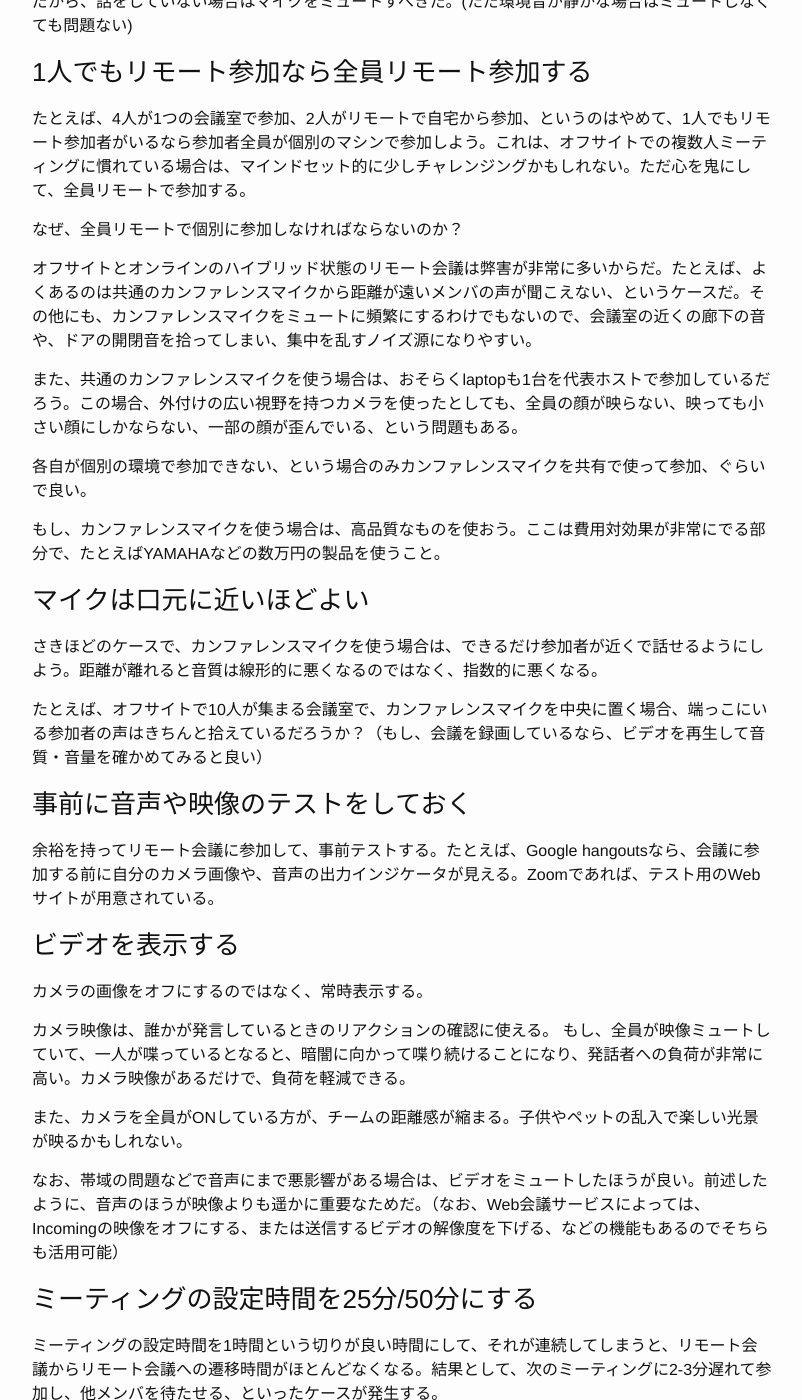
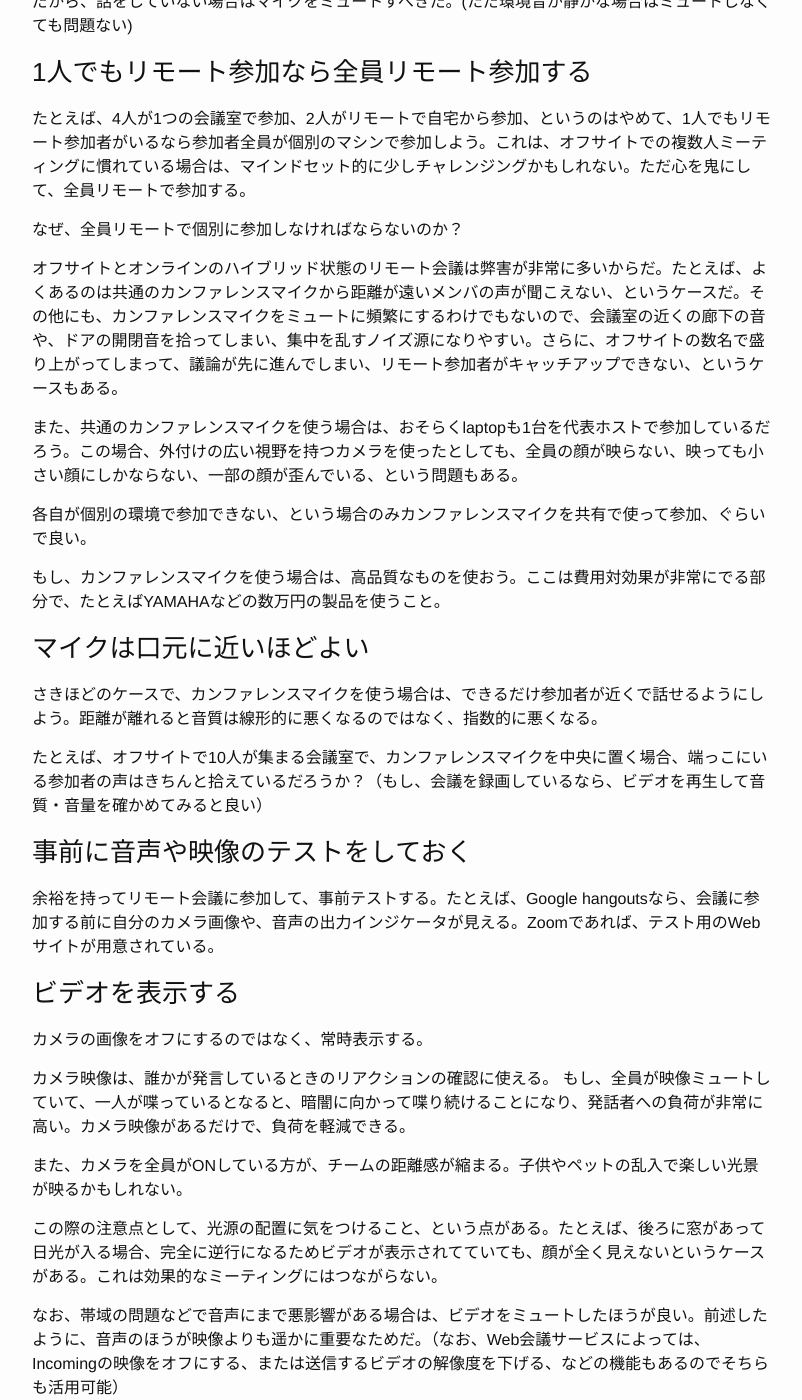
Before and after one commit to iwashi/iwashi.github.io, a Jekyll site: the page built from _posts/2020-03-27-Effective-Remote-Meeting.md, in a window 1280 px wide and 1400 px high, scrolled down 2133 px. Shown: the whole window, without its empty margins (238-1040 px from the left). Built offline with Jekyll 4.4.1, drawn with Linux system fonts in a browser that asks for light colours.

Commit message:
tiny brush up

```diff
--- a/_posts/2020-03-27-Effective-Remote-Meeting.md
+++ b/_posts/2020-03-27-Effective-Remote-Meeting.md
@@ -64,7 +64,7 @@ Zoom/WebEXなどのリモート会議には、電話回線を使った参加も
 
 なぜ、全員リモートで個別に参加しなければならないのか？
 
-オフサイトとオンラインのハイブリッド状態のリモート会議は弊害が非常に多いからだ。たとえば、よくあるのは共通のカンファレンスマイクから距離が遠いメンバの声が聞こえない、というケースだ。その他にも、カンファレンスマイクをミュートに頻繁にするわけでもないので、会議室の近くの廊下の音や、ドアの開閉音を拾ってしまい、集中を乱すノイズ源になりやすい。
+オフサイトとオンラインのハイブリッド状態のリモート会議は弊害が非常に多いからだ。たとえば、よくあるのは共通のカンファレンスマイクから距離が遠いメンバの声が聞こえない、というケースだ。その他にも、カンファレンスマイクをミュートに頻繁にするわけでもないので、会議室の近くの廊下の音や、ドアの開閉音を拾ってしまい、集中を乱すノイズ源になりやすい。さらに、オフサイトの数名で盛り上がってしまって、議論が先に進んでしまい、リモート参加者がキャッチアップできない、というケースもある。
 
 また、共通のカンファレンスマイクを使う場合は、おそらくlaptopも1台を代表ホストで参加しているだろう。この場合、外付けの広い視野を持つカメラを使ったとしても、全員の顔が映らない、映っても小さい顔にしかならない、一部の顔が歪んでいる、という問題もある。
 
@@ -90,6 +90,8 @@ Zoom/WebEXなどのリモート会議には、電話回線を使った参加も
 もし、全員が映像ミュートしていて、一人が喋っているとなると、暗闇に向かって喋り続けることになり、発話者への負荷が非常に高い。カメラ映像があるだけで、負荷を軽減できる。
 
 また、カメラを全員がONしている方が、チームの距離感が縮まる。子供やペットの乱入で楽しい光景が映るかもしれない。
+
+この際の注意点として、光源の配置に気をつけること、という点がある。たとえば、後ろに窓があって日光が入る場合、完全に逆行になるためビデオが表示されてていても、顔が全く見えないというケースがある。これは効果的なミーティングにはつながらない。
 
 なお、帯域の問題などで音声にまで悪影響がある場合は、ビデオをミュートしたほうが良い。前述したように、音声のほうが映像よりも遥かに重要なためだ。（なお、Web会議サービスによっては、Incomingの映像をオフにする、または送信するビデオの解像度を下げる、などの機能もあるのでそちらも活用可能）
 
```
